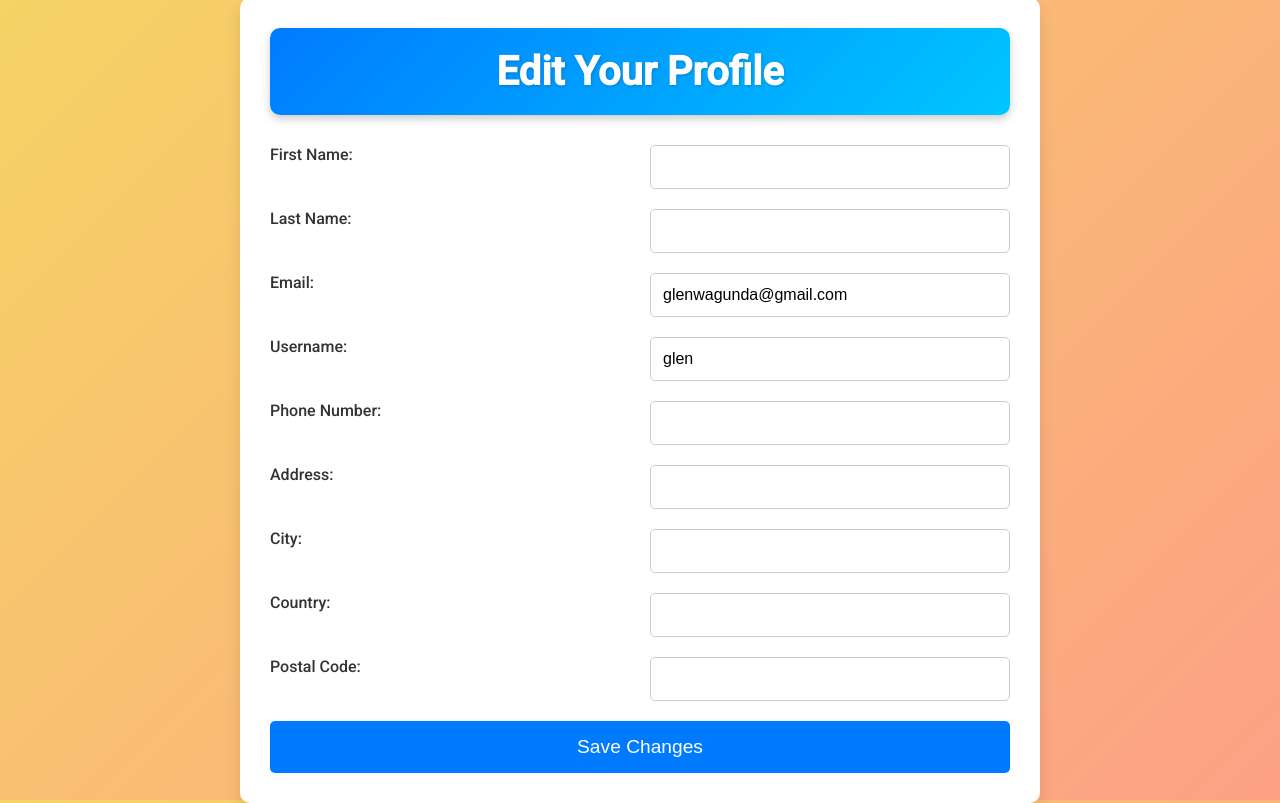
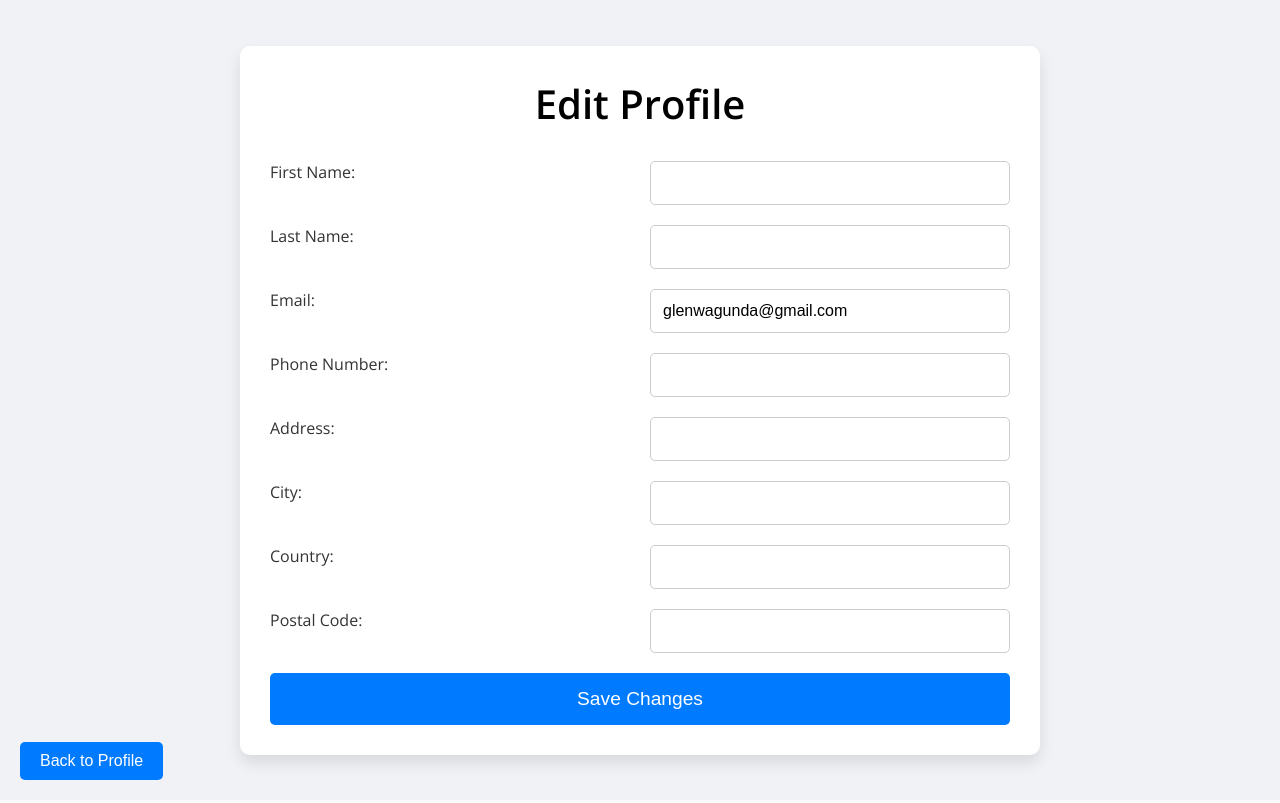
Before and after one commit to Wagundaglen/A2, a Django app: page /accounts/profile/edit/ in a window 1280 px wide. After the commit the page ends 780 px from the top, so only its background shows below. Run offline with Django 5.2, Linux system fonts and the light colour scheme; a user stored in the database is signed in.

Commit message:
updates to ensure that each section of register page,profile view page and edit profile page is properly scrollable and visible within the viewport

```diff
--- a/accounts/templates/accounts/profile_edit.html
+++ b/accounts/templates/accounts/profile_edit.html
@@ -7,19 +7,20 @@
     {% load static %}
     <link rel="stylesheet" href="{% static 'accounts/css/style.css' %}">
     <style>
-        @import url('https://fonts.googleapis.com/css2?family=Roboto:wght@400;500&display=swap');
+        @import url('https://fonts.googleapis.com/css2?family=Open+Sans:wght@400;600&display=swap');
+        @import url('https://cdnjs.cloudflare.com/ajax/libs/font-awesome/5.15.4/css/all.min.css');
 
         body {
-            font-family: 'Roboto', sans-serif;
-            background: linear-gradient(135deg, #f6d365 0%, #fda085 100%);
+            font-family: 'Open Sans', sans-serif;
+            background-color: #f0f2f5;
             margin: 0;
             padding: 0;
             display: flex;
             align-items: center;
             justify-content: center;
-            min-height: 100vh; /* Ensure the body takes full height */
+            min-height: 100vh;
         }
-        .edit-profile-container {
+        .edit-container {
             width: 100%;
             max-width: 800px;
             background: #ffffff;
@@ -27,37 +28,29 @@
             box-shadow: 0 8px 16px rgba(0, 0, 0, 0.1);
             padding: 30px;
             box-sizing: border-box;
-            margin: 20px; /* Add margin to avoid touching the edges */
-            overflow-y: auto; /* Enable scrolling if content overflows */
+            overflow-y: auto;
+            max-height: 90vh;
         }
-        .edit-profile-header {
+        .edit-header {
             text-align: center;
             margin-bottom: 30px;
-            padding: 20px;
-            background: linear-gradient(135deg, #007bff 0%, #00c6ff 100%);
-            color: #ffffff;
-            border-radius: 10px;
-            box-shadow: 0 4px 8px rgba(0, 0, 0, 0.2);
         }
-        .edit-profile-header h1 {
+        .edit-header h1 {
             font-size: 2.5em;
             margin: 0;
-            font-weight: 700;
-            text-shadow: 1px 1px 3px rgba(0, 0, 0, 0.2);
         }
-        .edit-profile-form {
+        .edit-form {
             display: grid;
             grid-template-columns: 1fr 1fr;
             gap: 20px;
-            margin: 0;
         }
-        .edit-profile-form label {
+        .edit-form label {
             display: block;
             margin-bottom: 8px;
             font-weight: 500;
             color: #333;
         }
-        .edit-profile-form input {
+        .edit-form input {
             width: 100%;
             padding: 12px;
             border: 1px solid #ccc;
@@ -65,12 +58,12 @@
             font-size: 1em;
             box-sizing: border-box;
         }
-        .edit-profile-form input:focus {
+        .edit-form input:focus {
             border-color: #007bff;
             outline: none;
             box-shadow: 0 0 0 3px rgba(38, 143, 255, 0.25);
         }
-        .edit-profile-form button {
+        .edit-form button {
             grid-column: span 2;
             padding: 15px;
             background-color: #007bff;
@@ -81,17 +74,33 @@
             cursor: pointer;
             transition: background-color 0.3s;
         }
-        .edit-profile-form button:hover {
+        .edit-form button:hover {
+            background-color: #0056b3;
+        }
+        .back-btn {
+            position: fixed;
+            bottom: 20px;
+            left: 20px;
+            padding: 10px 20px;
+            background-color: #007bff;
+            color: #fff;
+            border: none;
+            border-radius: 5px;
+            cursor: pointer;
+            font-size: 1em;
+            z-index: 1000;
+        }
+        .back-btn:hover {
             background-color: #0056b3;
         }
     </style>
 </head>
 <body>
-    <div class="edit-profile-container">
-        <div class="edit-profile-header">
-            <h1>Edit Your Profile</h1>
+    <div class="edit-container">
+        <div class="edit-header">
+            <h1>Edit Profile</h1>
         </div>
-        <form method="POST" action="{% url 'profile_edit' %}" class="edit-profile-form">
+        <form method="post" class="edit-form">
             {% csrf_token %}
             <label for="first_name">First Name:</label>
             <input type="text" id="first_name" name="first_name" value="{{ user.first_name }}" required>
@@ -100,10 +109,7 @@
             <input type="text" id="last_name" name="last_name" value="{{ user.last_name }}" required>
 
             <label for="email">Email:</label>
-            <input type="email" id="email" name="email" value="{{ user.email }}" required>
-
-            <label for="username">Username:</label>
-            <input type="text" id="username" name="username" value="{{ user.username }}" required>
+            <input type="email" id="email" name="email" value="{{ user.email }}">
 
             <label for="phone_number">Phone Number:</label>
             <input type="tel" id="phone_number" name="phone_number" value="{{ user.profile.phone_number }}">
@@ -123,5 +129,6 @@
             <button type="submit">Save Changes</button>
         </form>
     </div>
+    <button class="back-btn" onclick="window.location.href='{% url 'profile_view' %}'">Back to Profile</button>
 </body>
 </html>
--- a/accounts/templates/accounts/register.html
+++ b/accounts/templates/accounts/register.html
@@ -17,7 +17,7 @@
             display: flex;
             align-items: center;
             justify-content: center;
-            min-height: 100vh; /* Ensure the body takes full height */
+            height: 100vh;
         }
         .register-container {
             width: 100%;
@@ -27,7 +27,8 @@
             box-shadow: 0 8px 16px rgba(0, 0, 0, 0.1);
             padding: 30px;
             box-sizing: border-box;
-            margin: 20px; /* Add margin to avoid touching the edges */
+            overflow-y: auto;
+            max-height: 90vh; /* Ensure the form fits within the viewport */
         }
         .register-header {
             text-align: center;
```
Also changed, not shown: accounts/templates/accounts/profile_view.html (+29 -23 lines), db.sqlite3.
